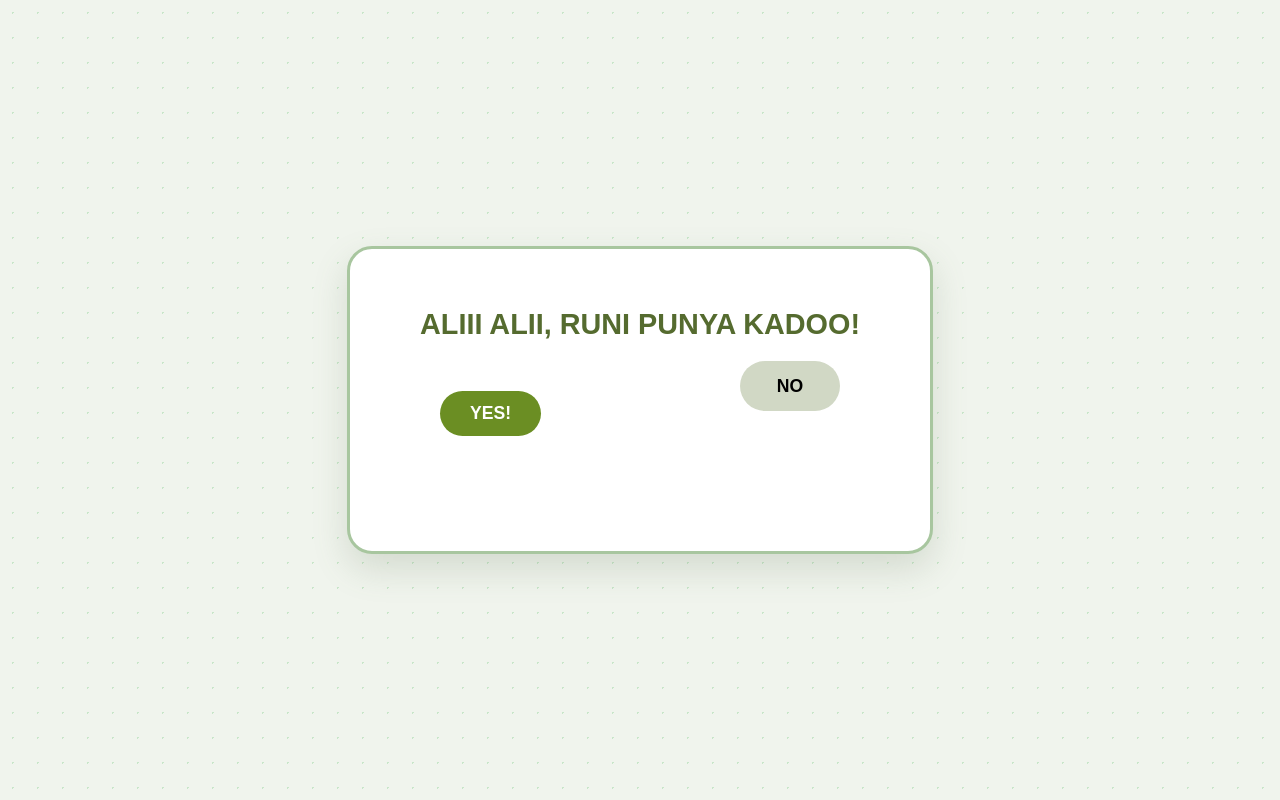
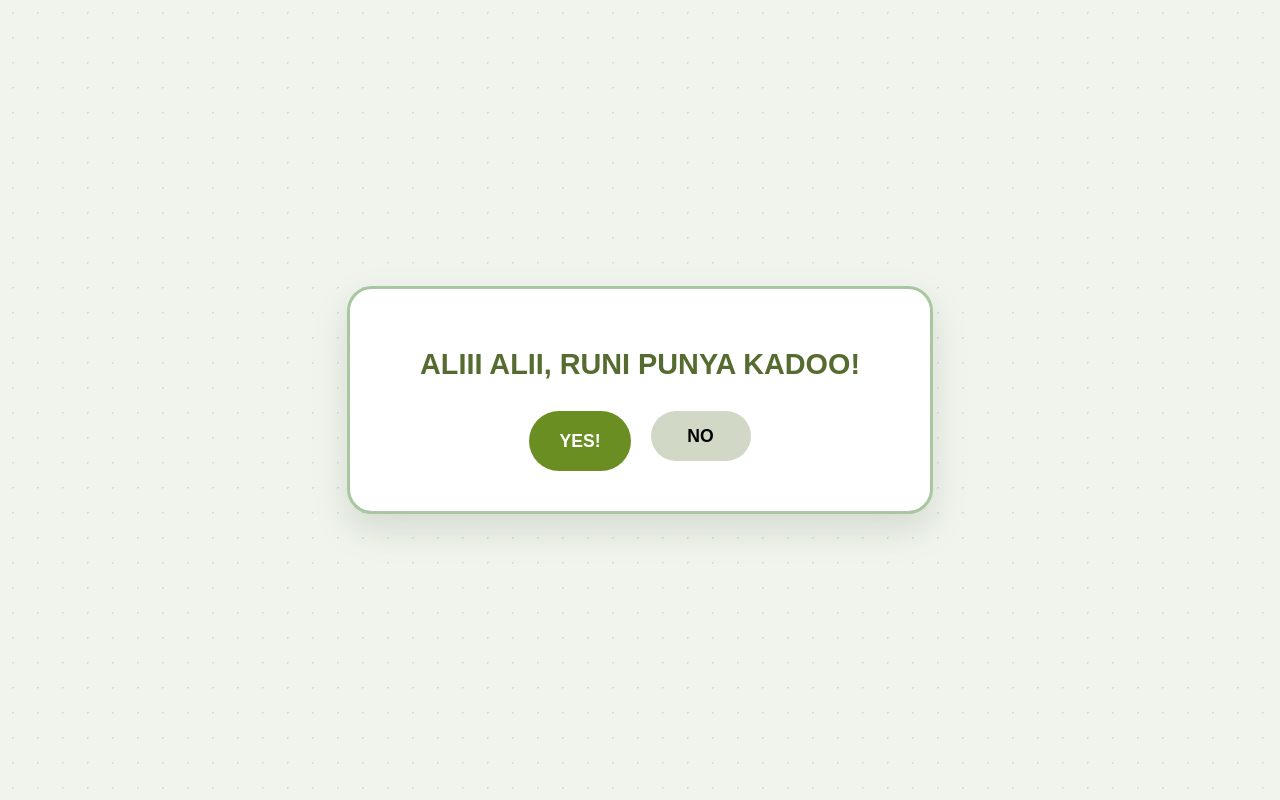
Before and after one commit to shaaavira/Wish-for-alii, a plain HTML site: page index.html in a window 1280 px wide. Drawn offline with nearby package versions, Linux system fonts and the light colour scheme.

Commit message:
index.html

```diff
--- a/index.html
+++ b/index.html
@@ -5,82 +5,57 @@
     <title>Kado Spesial Untuk Ali</title>
     <script src="https://cdn.jsdelivr.net/npm/canvas-confetti@1.6.0/dist/confetti.browser.min.js"></script>
     <style>
-        body {
-            margin: 0; padding: 0; font-family: 'Poppins', sans-serif;
-            background-color: #f0f4ed;
-            background-image: radial-gradient(#c8e6c9 1px, transparent 1px);
-            background-size: 25px 25px;
-            display: flex; justify-content: center; align-items: center;
-            min-height: 100vh; color: #3e4e3b;
-        }
-        .container {
-            text-align: center; padding: 40px; width: 85%; max-width: 500px;
-            background: #ffffff; border-radius: 25px;
-            box-shadow: 0 15px 35px rgba(100, 120, 90, 0.2);
-            border: 3px solid #a8c69f; position: relative;
-        }
+        body { margin: 0; padding: 0; font-family: 'Poppins', sans-serif; background-color: #f0f4ed; background-image: radial-gradient(#c8e6c9 1px, transparent 1px); background-size: 25px 25px; display: flex; justify-content: center; align-items: center; min-height: 100vh; color: #3e4e3b; }
+        .container { text-align: center; padding: 40px; width: 85%; max-width: 500px; background: #ffffff; border-radius: 25px; box-shadow: 0 15px 35px rgba(100, 120, 90, 0.2); border: 3px solid #a8c69f; position: relative; }
         .slide { display: none; animation: fadeIn 0.5s; font-size: 1.3rem; line-height: 1.7; }
         @keyframes fadeIn { from { opacity: 0; transform: translateX(20px); } to { opacity: 1; transform: translateX(0); } }
-
         h1 { color: #556b2f; font-size: 1.8rem; margin-bottom: 20px; }
-        .btn-nav { margin-top: 30px; padding: 12px 30px; background: #6b8e23; color: white; border: none; border-radius: 50px; cursor: pointer; font-size: 1.1rem; font-weight: bold; }
-
-        /* Tombol NO: Ukuran tetap dan lincah */
-        #no-btn {
-            position: absolute; background: #d1d8c5;
-            width: 100px; /* Ukuran tetap */
-            height: 50px; /* Ukuran tetap */
-            border-radius: 50px; border: none; cursor: pointer;
-            font-weight: bold; font-size: 1.1rem;
-            transition: all 0.1s ease;
-            display: flex; align-items: center; justify-content: center;
-        }
+        .btn-wrapper { display: flex; justify-content: center; gap: 20px; margin-top: 30px; height: 60px; }
+        .btn-nav { padding: 12px 30px; background: #6b8e23; color: white; border: none; border-radius: 50px; cursor: pointer; font-size: 1.1rem; font-weight: bold; }
+        #no-btn { background: #d1d8c5; width: 100px; height: 50px; border-radius: 50px; border: none; cursor: pointer; font-weight: bold; font-size: 1.1rem; transition: all 0.1s ease; }
     </style>
 </head>
 <body>
 
+    <!-- Ganti 'lagu-ali.mp3' dengan nama file yang kamu upload -->
+    <audio id="bgMusic" loop>
+        <source src="lagu-ali.mp3" type="audio/mpeg">
+    </audio>
+
     <div class="container" id="welcome" style="display: block;">
         <h1>ALIII ALII, RUNI PUNYA KADOO!</h1>
-        <div style="height: 150px; position: relative;">
-            <button class="btn-nav" style="position: absolute; left: 10%;" onclick="nextSlide('welcome', 'slide1')">YES!</button>
-            <button id="no-btn" style="right: 10%;" onmouseover="moveNo()">NO</button>
+        <div class="btn-wrapper">
+            <button class="btn-nav" onclick="startExperience()">YES!</button>
+            <button id="no-btn" onmouseover="moveNo()">NO</button>
         </div>
     </div>
 
-    <!-- Slides -->
     <div class="container slide" id="slide1"><p>Wkwkw halaman pertama agak maksa yahh, santai lii, <i>it just for fun</i>, kalo gamau nonton gapapa ko, aku sangat paham wkwkw.</p><button class="btn-nav" onclick="nextSlide('slide1', 'slide2')">Next ➡️</button></div>
     <div class="container slide" id="slide2"><p>Oh iya, i have a wish for u: semoga di umur 24 ini kamu bisa berdamai sama riuh di kepala. Semoga kamu menemukan ruang-ruang tenang (ehh puitis bgt wkwkwkw) dan intinya, semoga semua harapan kamu terwujud secara bertahap.</p><button class="btn-nav" onclick="nextSlide('slide2', 'slide3')">Next ➡️</button></div>
     <div class="container slide" id="slide3"><p>Btw, makasih udah berjuang sejauh ini (sejauh ku memandang.....). Oh jangan terlalu diiniin apa sih namanya wkwkw, kalo nanti ada luka masa lalu yang muncul tiba-tiba (kek jin tomang) dan bikin nggak nyaman, please.....jangan lari yawww, mari kita peluk semua luka dan nikmatin prosesnya. Kata Runi yang bijak (narsis dolooo): tiap tahapan hidup itu harus dilaluin, ngga boleh lompat-lompat, nanti pincang loh! Santai aja, sakit sih pasti, tapi di situ letak belajarnya wkwkw (i know u know it).</p><button class="btn-nav" onclick="nextSlide('slide3', 'slide4')">Next ➡️</button></div>
     <div class="container slide" id="slide4"><p>Emm, apa lagi yah? Coba kasih ide, liiii, jangan cuma baca doang wkwk</p><button class="btn-nav" onclick="nextSlide('slide4', 'slide5')">Next ➡️</button></div>
     <div class="container slide" id="slide5"><p>Oh ini kawan, kamu ngga harus selalu kuat ko li. Aku tetep di sini besok, besoknya lagi, besoknyaaaaaaa lagi. Jadi, kalo lagi cape, mau nangis, mau jadi manusia semanusia-manusianya (manusia silver juga boleh), kamu bisa cari aku liii. Jangan sungkan to be yourself, okay, bestieee (lha kok alay). Gapapa kamu tetep keren ko, tapi lebih keren aku liii, trust me wkwkw.</p><button class="btn-nav" onclick="nextSlide('slide5', 'slide6')">Next ➡️</button></div>
-    <div class="container slide" id="slide6">
-        <p><i>Lastly, thank God for letting me know u 🤍</i></p>
-        <button class="btn-nav" onclick="showFinal()">Selesai Baca ✨</button>
-    </div>
+    <div class="container slide" id="slide6"><p><i>Lastly, thank God for letting me know u 🤍</i></p><button class="btn-nav" onclick="showFinal()">Selesai Baca ✨</button></div>
 
     <script>
+        function startExperience() {
+            document.getElementById('bgMusic').play();
+            nextSlide('welcome', 'slide1');
+        }
         function nextSlide(curr, next) {
             document.getElementById(curr).style.display = 'none';
             document.getElementById(next).style.display = 'block';
             if(next === 'slide1') confetti({ particleCount: 150, spread: 70 });
         }
-
         function moveNo() {
             const btn = document.getElementById('no-btn');
-            // Ukuran layar dikurangi ukuran tombol biar gak keluar batas banget
-            const x = Math.random() * (window.innerWidth - 120);
-            const y = Math.random() * (window.innerHeight - 80);
-
             btn.style.position = 'fixed';
-            btn.style.left = x + 'px';
-            btn.style.top = y + 'px';
+            btn.style.left = (Math.random() * (window.innerWidth - 120)) + 'px';
+            btn.style.top = (Math.random() * (window.innerHeight - 80)) + 'px';
         }
-
         function showFinal() {
             confetti({ particleCount: 400, spread: 180, origin: { y: 0.6 } });
-            setTimeout(() => {
-                alert("Sekali lagi, happy level up day! Jangan lupa makan enak ya hari ini. See you when I see you, Ali!");
-            }, 300);
+            setTimeout(() => { alert("Sekali lagi, happy level up day! Jangan lupa makan enak ya hari ini. See you when I see you, Ali!"); }, 300);
         }
     </script>
 </body>
```
